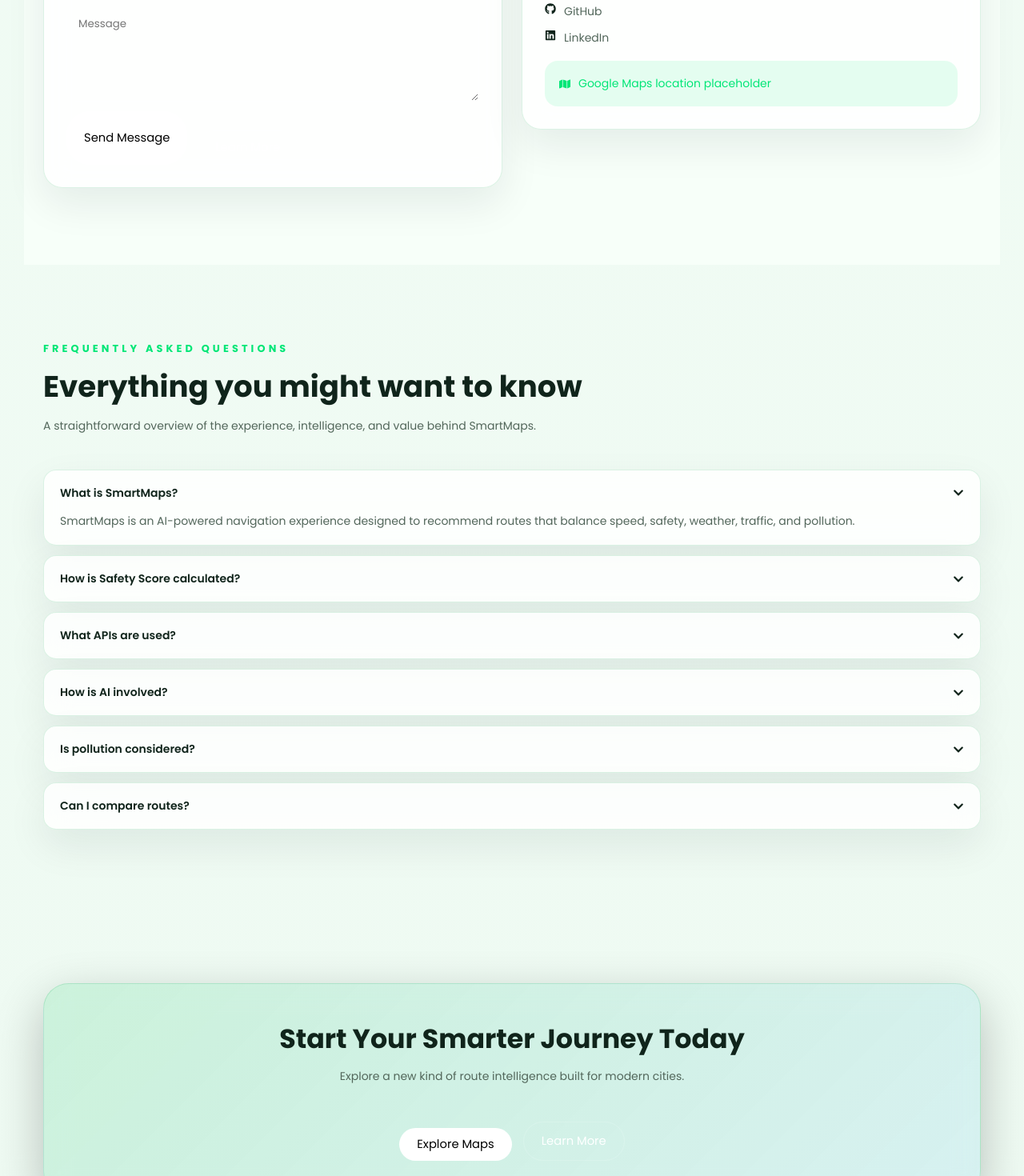
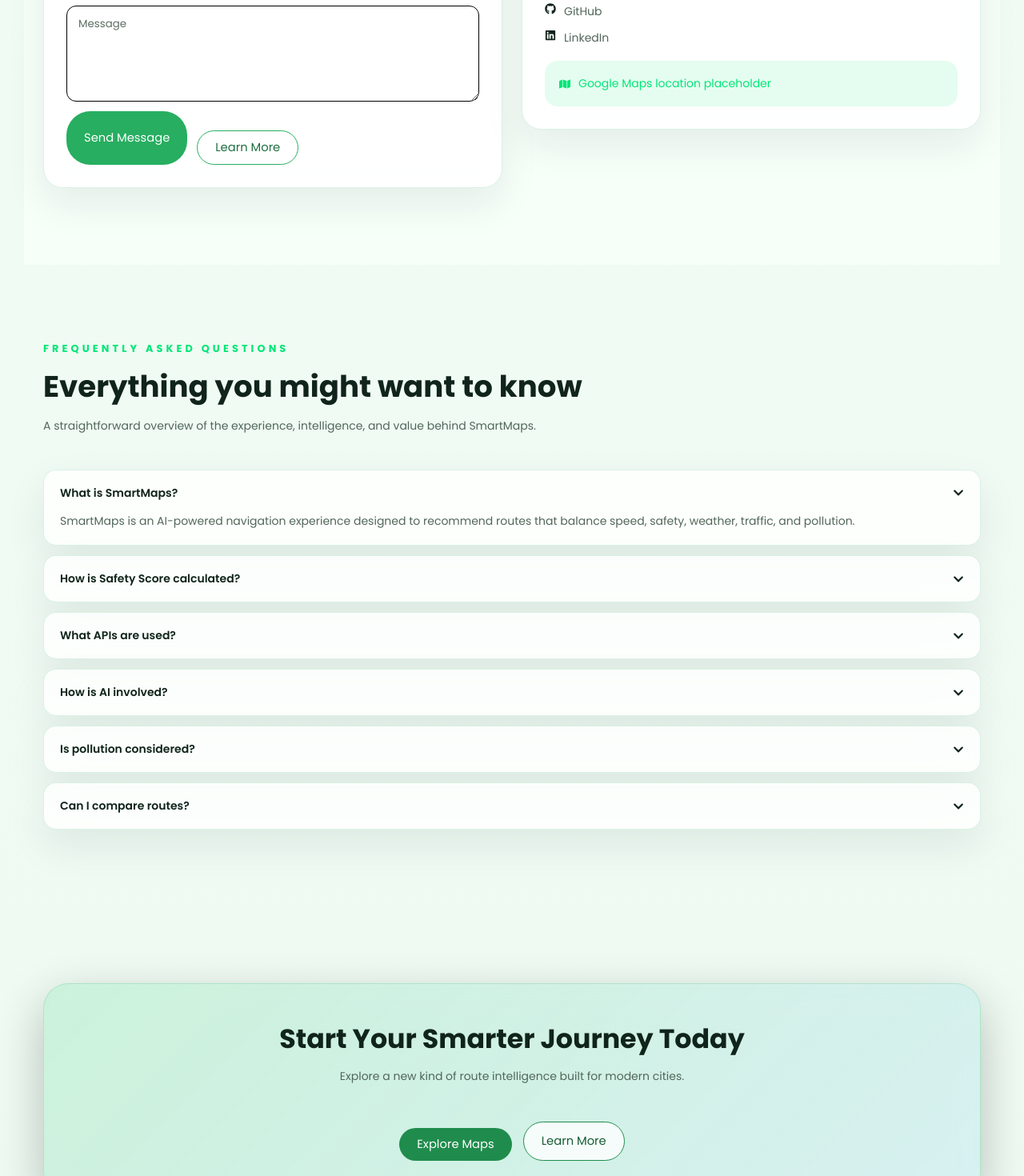
Before and after one commit to Gowtham7503/Smart-Map-AI, a React app in the folder frontend/: page / in a window 1280 px wide. Shown: the part 7280-8750 px from the top of the page at 80% size. Built offline with nearby package versions, Linux system fonts and the light colour scheme; no server answers; the HTML template or start-up script is replaced by a standard one.

Commit message:
ui changes

```diff
--- a/frontend/src/App.jsx
+++ b/frontend/src/App.jsx
@@ -69,7 +69,7 @@ function AppContent() {
 
   return (
     <>
-      {!isHome && (
+      {!isHome && !isDashboard && (
         <button
           className={`theme-toggle-btn ${isDashboard ? "dashboard-theme-toggle" : ""}`}
           onClick={toggleTheme}
@@ -89,7 +89,7 @@ function AppContent() {
           path="/dashboard"
           element={
             <ProtectedRoute>
-              <Dashboard theme={theme} />
+              <Dashboard theme={theme} onToggleTheme={toggleTheme} />
             </ProtectedRoute>
           }
         />
--- a/frontend/src/components/Map/MapCanvas.jsx
+++ b/frontend/src/components/Map/MapCanvas.jsx
@@ -12,6 +12,7 @@ import {
   useMap,
 } from "react-leaflet";
 import L from "leaflet";
+import { FaMoon, FaSun } from "react-icons/fa";
 import markerIcon from "leaflet/dist/images/marker-icon.png";
 import markerIcon2x from "leaflet/dist/images/marker-icon-2x.png";
 import markerShadow from "leaflet/dist/images/marker-shadow.png";
@@ -29,15 +30,9 @@ L.Icon.Default.mergeOptions({
 const MAP_STYLES = {
   default: {
     label: "Default",
-    url: "https://{s}.basemaps.cartocdn.com/rastertiles/voyager/{z}/{x}/{y}{r}.png",
-    darkUrl: "https://{s}.basemaps.cartocdn.com/dark_all/{z}/{x}/{y}{r}.png",
-    attribution: "&copy; OpenStreetMap &copy; CARTO",
-    maxZoom: 20,
-  },
-  satellite: {
-    label: "Satellite",
-    url: "https://server.arcgisonline.com/ArcGIS/rest/services/World_Imagery/MapServer/tile/{z}/{y}/{x}",
-    attribution: "Tiles &copy; Esri",
+    url: "https://{s}.tile.openstreetmap.org/{z}/{x}/{y}.png",
+    darkUrl: "https://{s}.tile.openstreetmap.org/{z}/{x}/{y}.png",
+    attribution: "&copy; OpenStreetMap contributors",
     maxZoom: 19,
   },
   terrain: {
@@ -58,10 +53,6 @@ const MAP_STYLES = {
   },
 };
 
-const TRANSPORTATION_REFERENCE_URL =
-  "https://server.arcgisonline.com/ArcGIS/rest/services/Reference/World_Transportation/MapServer/tile/{z}/{y}/{x}";
-const PLACE_LABEL_REFERENCE_URL =
-  "https://server.arcgisonline.com/ArcGIS/rest/services/Reference/World_Boundaries_and_Places/MapServer/tile/{z}/{y}/{x}";
 const getAirQualityStyle = (aqi, standard) => {
   if (standard === "openweather") {
     const levels = {
@@ -191,8 +182,10 @@ const MapControls = ({
   hasSelectedPlace,
   onCloseSelectedPlace,
   onOpenChatbot,
+  onToggleTheme,
   mapStyle,
   onMapStyleChange,
+  theme,
 }) => {
   const map = useMap();
   const [isMapStyleMenuOpen, setIsMapStyleMenuOpen] = useState(false);
@@ -209,6 +202,15 @@ const MapControls = ({
   return (
     <>
       <div className="map-controls">
+        <button
+          className="map-btn theme-map-btn"
+          onClick={onToggleTheme}
+          type="button"
+          aria-label={`Switch to ${theme === "dark" ? "bright" : "dark"} theme`}
+          title={`Switch to ${theme === "dark" ? "bright" : "dark"} theme`}
+        >
+          {theme === "dark" ? <FaSun /> : <FaMoon />}
+        </button>
         <button
           className="map-btn chatbot-btn"
           onClick={onOpenChatbot}
@@ -580,6 +582,7 @@ const MapCanvas = ({
   onExitNavigation,
   onOpenChatbot,
   onRouteOptionSelect,
+  onToggleTheme,
   panelHeight,
   routeCoords,
   selectedRouteOption = "preferred",
@@ -662,8 +665,10 @@ const MapCanvas = ({
         hasSelectedPlace={hasSelectedPlace}
         onCloseSelectedPlace={onCloseSelectedPlace}
         onOpenChatbot={onOpenChatbot}
+        onToggleTheme={onToggleTheme}
         mapStyle={mapStyle}
         onMapStyleChange={setMapStyle}
+        theme={theme}
       />
       <MapViewportController
         focusActive={mapFocusActive}
@@ -681,24 +686,6 @@ const MapCanvas = ({
         attribution={baseMapStyle.attribution}
         maxZoom={baseMapStyle.maxZoom}
       />
-      {isDarkTheme && (baseMapStyleKey === "default" || baseMapStyleKey === "satellite") && (
-        <Pane name="dark-map-reference" style={{ zIndex: 250 }}>
-          <TileLayer
-            url={TRANSPORTATION_REFERENCE_URL}
-            attribution="&copy; Esri"
-            opacity={1}
-            maxZoom={19}
-          />
-          {baseMapStyleKey === "default" && (
-            <TileLayer
-              url={PLACE_LABEL_REFERENCE_URL}
-              attribution="&copy; Esri"
-              opacity={1}
-              maxZoom={19}
-            />
-          )}
-        </Pane>
-      )}
       {mapStyle === "weather" && (
         <Pane name="weather-overlay" style={{ zIndex: 350 }}>
           <WeatherOverlay />
--- a/frontend/src/components/Map/MapView.jsx
+++ b/frontend/src/components/Map/MapView.jsx
@@ -262,7 +262,7 @@ const getSavedSearch = () => {
   }
 };
 
-const MapView = ({ theme = "bright" }) => {
+const MapView = ({ theme = "bright", onToggleTheme }) => {
   const savedSearch = getSavedSearch();
   const isFirstSafetyEffect = useRef(true);
   const routeRequestIdRef = useRef(0);
@@ -1062,6 +1062,7 @@ const MapView = ({ theme = "bright" }) => {
           onExitNavigation={stopNavigation}
           onOpenChatbot={() => setShowChatbot(true)}
           onRouteOptionSelect={handleRouteOptionSelect}
+          onToggleTheme={onToggleTheme}
           navigationActive={navigationActive}
           navigationHeading={navigationHeading}
           navigationMode={mode}
--- a/frontend/src/pages/Dashboard.jsx
+++ b/frontend/src/pages/Dashboard.jsx
@@ -1,10 +1,10 @@
 import React from "react";
 import MapView from "../components/Map/MapView";
 
-const Dashboard = ({ theme = "bright" }) => {
+const Dashboard = ({ theme = "bright", onToggleTheme }) => {
   return (
     <div style={{ display: "flex", flexDirection: "column", height: "100vh" }}>
-      <MapView theme={theme} />
+      <MapView theme={theme} onToggleTheme={onToggleTheme} />
     </div>
   );
 };
--- a/frontend/src/pages/Home.css
+++ b/frontend/src/pages/Home.css
@@ -1038,6 +1038,46 @@ html[data-theme="bright"] .contact-details-list li {
   color: #10241b;
 }
 
+html[data-theme="bright"] .contact-form input,
+html[data-theme="bright"] .contact-form textarea {
+  background: #fff;
+  border-color: #000;
+  color: #10241b;
+}
+
+html[data-theme="bright"] .contact-form input:focus,
+html[data-theme="bright"] .contact-form textarea:focus {
+  border-color: #27ae60;
+  outline: none;
+  box-shadow: 0 0 0 3px rgba(39, 174, 96, 0.16);
+}
+
+html[data-theme="bright"] .contact-form input::placeholder,
+html[data-theme="bright"] .contact-form textarea::placeholder {
+  color: #5d6d63;
+  opacity: 1;
+}
+
+html[data-theme="bright"] .contact-actions .hero-btn {
+  background: #27ae60;
+  color: #fff;
+}
+
+html[data-theme="bright"] .contact-actions .hero-btn:hover {
+  background: #1f8c4d;
+}
+
+html[data-theme="bright"] .contact-actions .ghost-btn {
+  border-color: #27ae60;
+  background: #fff;
+  color: #1f6f40;
+}
+
+html[data-theme="bright"] .contact-actions .ghost-btn:hover {
+  background: #eaf8ef;
+  color: #175c34;
+}
+
 html[data-theme="bright"] .about-card,
 html[data-theme="bright"] .contact-card,
 html[data-theme="bright"] .features-shell,
@@ -1057,6 +1097,26 @@ html[data-theme="bright"] .timeline-card {
 html[data-theme="bright"] .cta-banner {
   background: linear-gradient(135deg, rgba(46, 204, 113, 0.18), rgba(14, 165, 233, 0.1));
   border-color: rgba(39, 174, 96, 0.2);
+}
+
+html[data-theme="bright"] .cta-actions .hero-btn {
+  background: #1f8c4d;
+  color: #fff;
+}
+
+html[data-theme="bright"] .cta-actions .hero-btn:hover {
+  background: #176b3b;
+}
+
+html[data-theme="bright"] .cta-actions .ghost-btn {
+  border-color: #1f8c4d;
+  background: rgba(255, 255, 255, 0.8);
+  color: #175c34;
+}
+
+html[data-theme="bright"] .cta-actions .ghost-btn:hover {
+  background: #e3f6ea;
+  color: #102f1d;
 }
 
 html[data-theme="bright"] .vision-illustration {
--- a/frontend/src/pages/app.css
+++ b/frontend/src/pages/app.css
@@ -619,8 +619,8 @@ html[data-theme="dark"] .illustration-wrapper {
 }
 
 html[data-theme="dark"] .illustration-image {
-  filter: invert(0.9) hue-rotate(155deg) saturate(0.78) brightness(0.86) contrast(1.08);
-  opacity: 0.88;
+  filter: none;
+  opacity: 0.95;
 }
 
 html[data-theme="dark"] .right-section h1,
```
